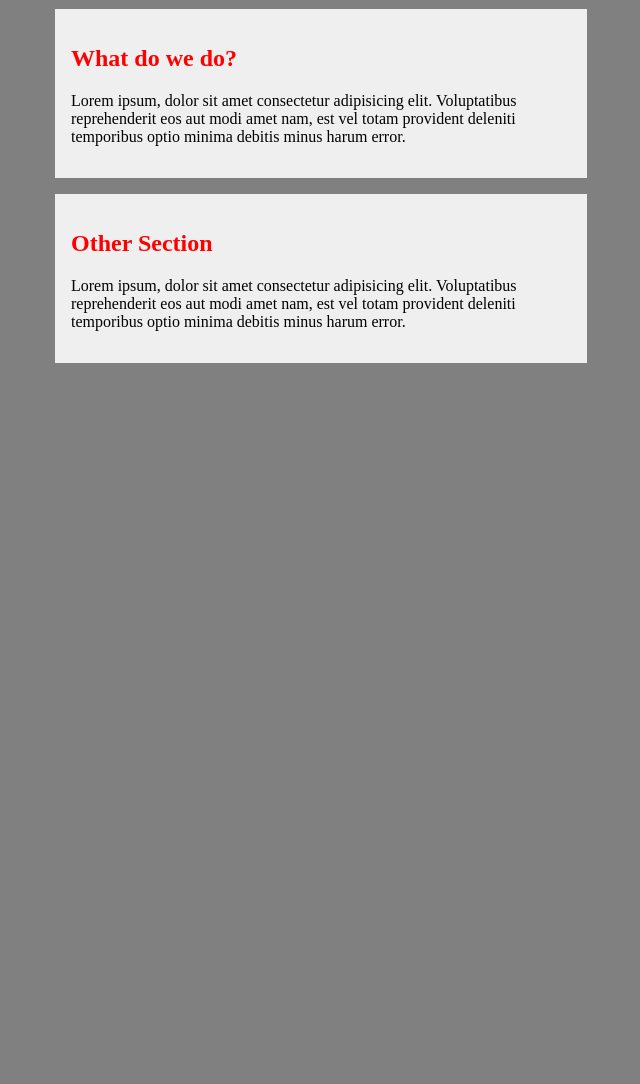
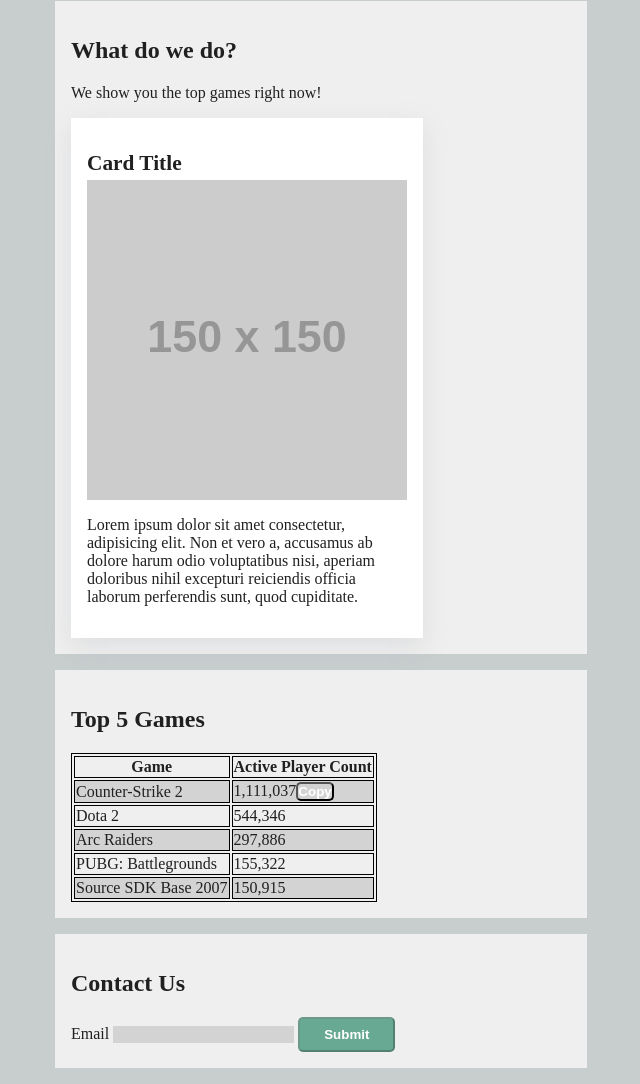
Before and after one commit to SDEV-153-Website-Development/lecture-demos, a plain HTML site: page lecture-2/index.html in a window 1280 px wide. Shown: the part 981-2065 px from the top of the page, without its empty margins (319-959 px from the left). Before the commit the page ends 1360 px from the top, so only its background shows below. Drawn offline with Linux system fonts and the light colour scheme; placeholder pictures from the web are drawn by us.

Commit message:
lecture 2 break 2

```diff
--- a/lecture-2/index.html
+++ b/lecture-2/index.html
@@ -15,21 +15,58 @@
     <header class="container header">
         <img class="company-logo" id="company-logo" src="https://placehold.co/200x40" alt="GameSalesAnalytics.com">
         <h1>GameSalesAnalytics.com</h1>
-        <a href="games.html">See All Games</a>
+        <a class="nav-button" href="games.html">See All Games</a>
     </header>
     <section class="container">
         <h2>What do we do?</h2>
-        <p>Lorem ipsum, dolor sit amet consectetur adipisicing elit. <span>Voluptatibus reprehenderit</span> eos aut modi amet nam, est vel totam provident deleniti temporibus optio minima debitis minus harum error.</p>
+        <p>We show you the top games right now!</p>
+        <div class="card">
+            <h2>Card Title</h2>
+            <img src="https://placehold.co/150" alt="">
+            <!-- <img src="https://placehold.co/150" alt=""> -->
+            <p>Lorem ipsum dolor sit amet consectetur, adipisicing elit. Non et vero a, accusamus ab dolore harum odio voluptatibus nisi, aperiam doloribus nihil excepturi reiciendis officia laborum perferendis sunt, quod cupiditate.</p>
+        </div>
     </section>
     <section class="container">
-        <div>
-            <div>
-                <div>
-                    <h2>Other Section</h2>
-                </div>
-            </div>
-        </div>
-        <p>Lorem ipsum, dolor sit amet consectetur adipisicing elit. <span>Voluptatibus reprehenderit</span> eos aut modi amet nam, est vel totam provident deleniti temporibus optio minima debitis minus harum error.</p>
+        <h2>Top 5 Games</h2>
+        <table>
+            <thead>
+                <tr>
+                    <th>Game</th>
+                    <th>Active Player Count</th>
+                </tr>
+            </thead>
+            <tbody>
+                <tr>
+                    <td>Counter-Strike 2</td>
+                    <td>1,111,037<button data-copy="1,111,037">Copy</button></td>
+                </tr>
+                <tr>
+                    <td>Dota 2</td>
+                    <td>544,346</td>
+                </tr>
+                <tr>
+                    <td>Arc Raiders</td>
+                    <td>297,886</td>
+                </tr>
+                <tr>
+                    <td>PUBG: Battlegrounds</td>
+                    <td>155,322</td>
+                </tr>
+                <tr>
+                    <td>Source SDK Base 2007</td>
+                    <td>150,915</td>
+                </tr>
+            </tbody>
+        </table>
+    </section>
+    <section class="container">
+        <h2>Contact Us</h2>
+        <form>
+            <label for="name">Email</label>
+            <input name="email" type="text" disabled>
+            <button disabled>Submit</button>
+        </form>
     </section>
 </body>
 </html>
--- a/lecture-2/main.css
+++ b/lecture-2/main.css
@@ -15,10 +15,29 @@ p {
     color: red;
 } */
 
-html, body {
-    background: gray;
+/* * {
     padding: 0;
     margin: 0;
+} */
+
+* {
+    color: #202020;
+}
+
+img {
+    display: block;
+    width: 100%;
+}
+
+
+html,body {
+    background-color: rgb(200, 205, 206);
+    padding: 0;
+    margin: 0;
+}
+
+table,th,td {
+    border: 1px solid black;
 }
 
 .container {
@@ -32,9 +51,9 @@ html, body {
     margin-bottom: 1rem;
 }
 
-.container.header {
+/* .container.header {
     background-color: white;
-}
+} */
 
 .full-width-img {
     width: 100%;
@@ -48,6 +67,55 @@ html, body {
     width: 200px;
 }
 
-.container h2 {
-    color: red;
+input:disabled {
+    background-color: lightgray;
+    border: 0;
 }
+
+button,.nav-button {
+    color: white;
+    text-decoration: none;
+    background-color: rgb(104, 169, 148);
+    padding: 0.5rem 1.5rem;
+    font-weight: bold;
+    border-radius: 5px;
+}
+
+button:hover,.nav-button:hover {
+    background-color: rgb(60, 116, 98);
+    text-decoration: underline;
+}
+
+tbody tr:nth-child(2n - 1) {
+    background-color: lightgrey;
+}
+
+.card {
+    box-shadow: rgba(149, 157, 165, 0.2) 0px 8px 24px;
+    background-color: white;
+    padding: 1rem;
+    max-width: 20rem;
+    color: white;
+}
+
+.card>h2 {
+    font-size: 16pt;
+    margin-bottom: 0.25rem;
+}
+
+*[data-copy] {
+    padding: 0;
+    background-color: transparent;
+}
+
+a[href*="google"] {
+
+}
+
+.article-image {
+    float: left;
+}
+
+.article-image::after {
+    clear: both;
+}
```
Also changed, not shown: lecture-2/games.html (+1 -1 lines).
